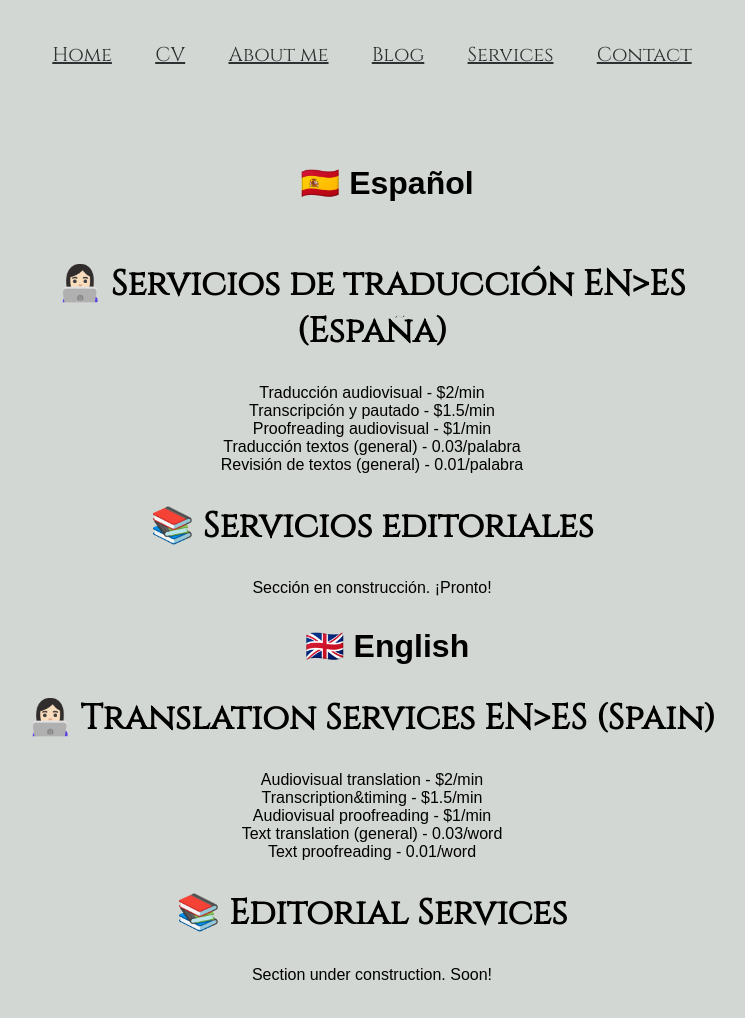
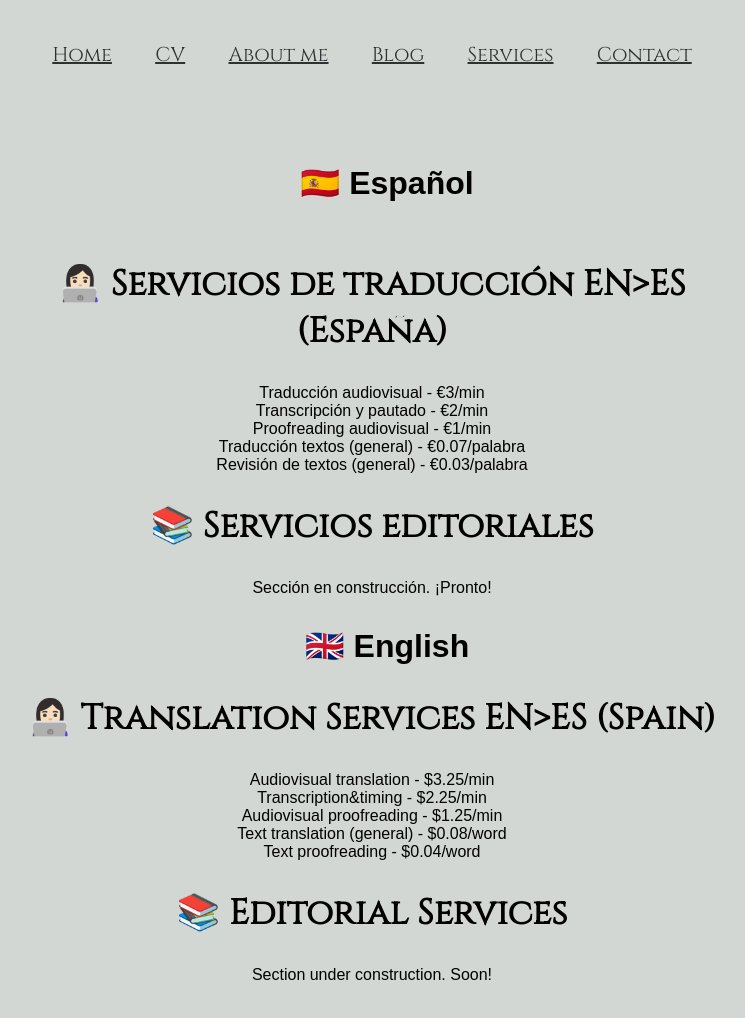
Before and after one commit to cristinachaparro/personal-website, a plain HTML site: page services.html in a window 1280 px wide. Shown: the whole page, without its empty margins (268-1013 px from the left). Drawn offline with Linux system fonts and the light colour scheme; a web font is replaced by a local one.

Commit message:
rates updated

```diff
--- a/services.html
+++ b/services.html
@@ -31,21 +31,21 @@
     <h1>🇪🇸 Español</h1>
     <h2>👩🏻‍💻 Servicios de traducción EN>ES (España)</h2>
     <ul>
-      <li>Traducción audiovisual - $2/min</li>
-      <li>Transcripción y pautado - $1.5/min</li>
-      <li>Proofreading audiovisual - $1/min</li>
-      <li>Traducción textos (general) - 0.03/palabra</li>
-      <li>Revisión de textos (general) - 0.01/palabra</li>
+      <li>Traducción audiovisual - €3/min</li>
+      <li>Transcripción y pautado - €2/min</li>
+      <li>Proofreading audiovisual - €1/min</li>
+      <li>Traducción textos (general) - €0.07/palabra</li>
+      <li>Revisión de textos (general) - €0.03/palabra</li>
       <h2>📚 Servicios editoriales</h2>
       <p>Sección en construcción. ¡Pronto!</p>
       <h1>🇬🇧 English</h1>
       <h2>👩🏻‍💻 Translation Services EN>ES (Spain)</h2>
       <ul>
-        <li>Audiovisual translation - $2/min</li>
-        <li>Transcription&timing - $1.5/min</li>
-        <li>Audiovisual proofreading - $1/min</li>
-        <li>Text translation (general) - 0.03/word</li>
-        <li>Text proofreading - 0.01/word</li>
+        <li>Audiovisual translation - $3.25/min</li>
+        <li>Transcription&timing - $2.25/min</li>
+        <li>Audiovisual proofreading - $1.25/min</li>
+        <li>Text translation (general) - $0.08/word</li>
+        <li>Text proofreading - $0.04/word</li>
         <h2>📚 Editorial Services</h2>
         <p>Section under construction. Soon!</p>
       </ul>
```
